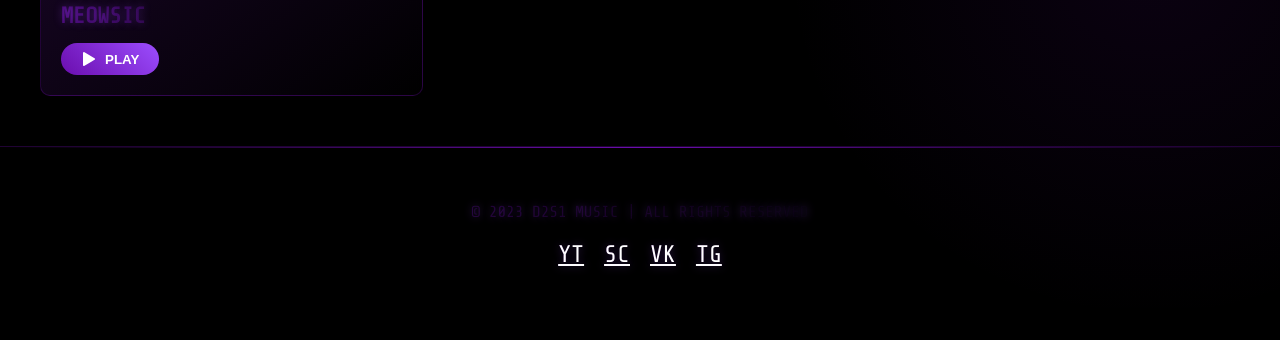
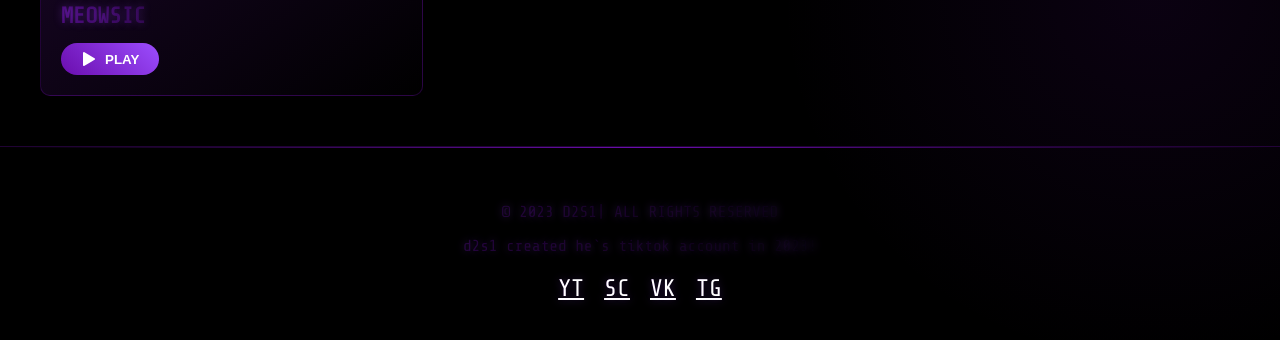
Before and after one commit to TimShadow1/d2s1, a plain HTML site: page index.html in a window 1280 px wide. Shown: the part 1464-1804 px from the top of the page. Before the commit the page ends 1772 px from the top, so only its background shows below. Drawn offline with nearby package versions, Linux system fonts and the light colour scheme.

Commit message:
Update index.html

```diff
--- a/index.html
+++ b/index.html
@@ -343,13 +343,15 @@
     </div>
 
     <div class="footer">
-        <p class="console-text">© 2023 D2S1 MUSIC | ALL RIGHTS RESERVED</p>
+        <p class="console-text">© 2023 D2S1| ALL RIGHTS RESERVED</p>
+        <p class="console-text">d2s1 created he`s tiktok account in 2023!</p>
         <div class="social-links">
             <a href="https://www.youtube.com/@d2s1?sub_confirmation=1" class="social-icon console-text">YT</a>
             <a href="https://soundcloud.com/d2s1_music" class="social-icon console-text">SC</a>
             <a href="https://vk.com/al_artist.php?artist_id=8662640581406811516" class="social-icon console-text">VK</a>
             <a href="https://t.me/dd2s1" class="social-icon console-text">TG</a>
         </div>
+        <p class="console-text"<created with love to all subscribers-listeners❤></p>
     </div>
 </body>
 </html>
```
